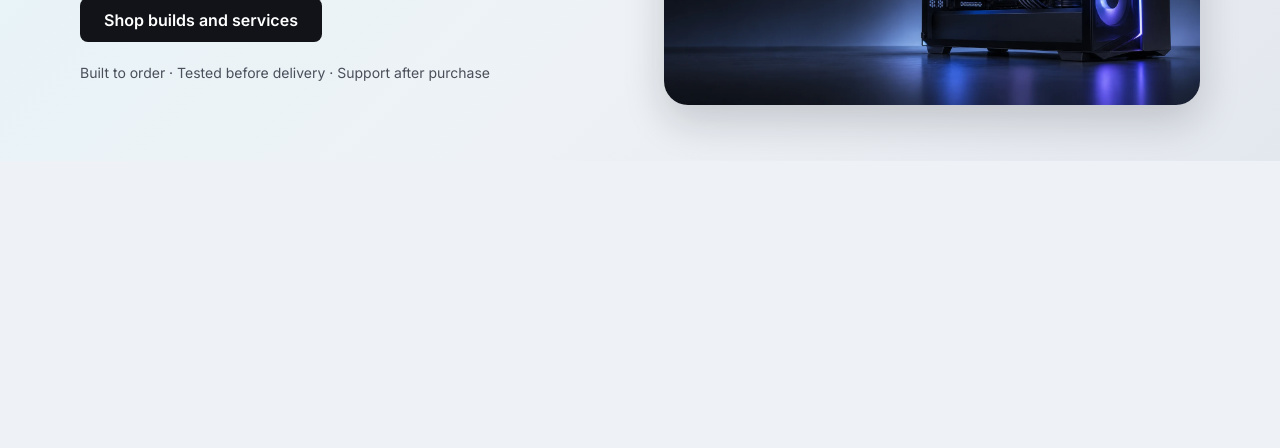
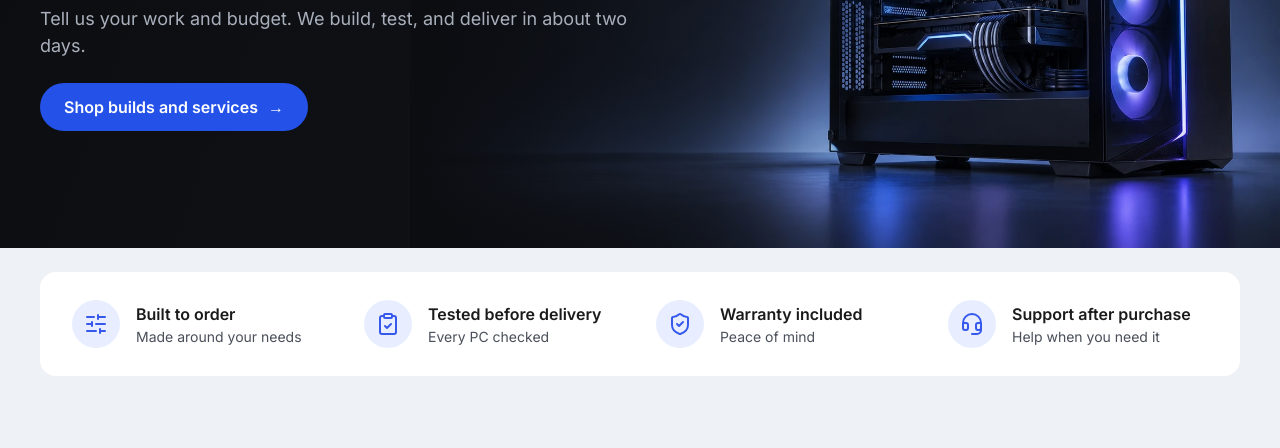
Before and after one commit to f1nh/collectava, a website: page index.html in a window 1280 px wide. Shown: the part 352-800 px from the top of the page. Drawn offline with Linux system fonts and the light colour scheme.

Commit message:
feat: update hero and feature strip design

```diff
--- a/assets/css/style.css
+++ b/assets/css/style.css
@@ -14,6 +14,11 @@
     --accent-dark: #066982;
     --error: #b3261e;
     --success: #1b6e3c;
+    --hero-glow: #1b3478;
+    --action: #2452e8;
+    --action-hover: #2047d4;
+    --action-tint: #e8eeff;
+    --hero-label: #9bb7ff;
 }
 
 body {
@@ -82,9 +87,13 @@ body {
 
 .site-header nav a:hover,
 .site-header nav a:focus-visible {
-    color: var(--accent-dark);
+    color: var(--action);
     text-decoration: underline;
     text-underline-offset: 4px;
+}
+
+.site-header nav a:focus-visible {
+    outline-color: var(--action);
 }
 
 a {
@@ -117,19 +126,43 @@ textarea:focus-visible {
 }
 
 .hero {
+    position: relative;
+    height: 520px;
+    overflow: hidden;
     background: linear-gradient(
-        135deg,
-        var(--tint) 0%,
-        var(--bg) 55%,
-        var(--bg-gradient-end) 100%
+        110deg,
+        var(--darker) 0%,
+        var(--dark) 68%,
+        var(--hero-glow) 100%
     );
+    color: var(--surface);
+    scroll-margin-top: 80px;
+}
+
+.hero_inner {
+    position: static;
+    height: 100%;
+    min-height: 0;
+    overflow: visible;
+    display: flex;
+    align-items: center;
     box-sizing: border-box;
-    display: grid;
-    grid-template-columns: repeat(2, minmax(0, 1fr));
-    align-items: center;
-    gap: 48px;
     width: 100%;
-    padding: 56px max(40px, calc((100% - 1200px) / 2 + 40px));
+    max-width: 1280px;
+    margin: 0 auto;
+    padding: 40px;
+}
+
+.hero_inner::after {
+    position: absolute;
+    top: 0;
+    right: 0;
+    width: 68%;
+    height: 100%;
+    background: linear-gradient(90deg, var(--darker), transparent 55%);
+    content: "";
+    pointer-events: none;
+    z-index: 1;
 }
 
 .hero,
@@ -141,57 +174,166 @@ footer {
 }
 
 .hero_content {
-    font-family: "Inter", Arial, sans-serif;
+    position: relative;
+    z-index: 2;
+    width: min(592px, 55%);
+}
+
+.hero_eyebrow {
+    margin: 0 0 16px;
+    color: var(--hero-label);
+    font-size: 0.75rem;
+    font-weight: 600;
+    letter-spacing: 0.08em;
+    text-transform: uppercase;
 }
 
 .hero_content h1 {
-    margin: 0 0 16px;
-    font-size: clamp(2rem, 4vw, 3rem);
+    margin: 0 0 24px;
+    font-size: clamp(2.5rem, 4vw, 3rem);
     line-height: 1.1;
 }
 
 .hero_text {
-    margin: 0 0 16px;
-    color: var(--ink-muted);
+    margin: 0 0 24px;
+    color: var(--on-dark-muted);
     font-size: 1.125rem;
     line-height: 1.5;
 }
 
 .hero_cta {
+    display: inline-flex;
     box-sizing: border-box;
-    display: flex;
-    width: fit-content;
-    min-height: 44px;
-    padding: 0 24px;
-    border-radius: 8px;
+    min-width: 260px;
+    min-height: 48px;
     align-items: center;
     justify-content: center;
-    background-color: var(--dark);
+    gap: 10px;
+    padding: 0 24px;
+    border-radius: 999px;
+    background-color: var(--action);
     color: var(--surface);
     font-weight: 600;
     text-decoration: none;
-    transition: background-color 150ms ease;
 }
 
 .hero_cta:hover,
 .hero_cta:focus-visible {
-    background-color: var(--accent-dark);
+    background-color: var(--action-hover);
     color: var(--surface);
 }
 
-.hero_image {
-    display: block;
-    width: 100%;
-    height: auto;
-    border-radius: 24px;
-    box-shadow: 0 16px 40px color-mix(in srgb, var(--dark) 18%, transparent);
+.hero_cta:focus-visible {
+    outline: 2px solid var(--accent-bright);
+    outline-offset: 2px;
 }
 
-.hero_trust {
-    margin: 20px 0 0;
+.hero_image {
+    position: absolute;
+    top: 0;
+    right: 0;
+    z-index: 0;
+    width: auto;
+    height: 100%;
+    object-fit: contain;
+}
+
+.feature-strip {
+    padding: 24px;
+    background-color: var(--bg);
+    scroll-margin-top: 80px;
+}
+
+.feature-strip_list {
+    display: grid;
+    grid-template-columns: repeat(4, minmax(0, 1fr));
+    gap: 32px;
+    box-sizing: border-box;
+    max-width: 1200px;
+    margin: 0 auto;
+    padding: 28px 32px;
+    border-radius: 16px;
+    background-color: var(--surface);
+    list-style: none;
+}
+
+.feature-item {
+    display: flex;
+    align-items: center;
+    gap: 16px;
+}
+
+.feature-icon {
+    display: grid;
+    flex: 0 0 48px;
+    width: 48px;
+    height: 48px;
+    place-items: center;
+    border-radius: 50%;
+    background-color: var(--action-tint);
+}
+
+.feature-icon img {
+    display: block;
+    width: 24px;
+    height: 24px;
+    filter: brightness(0) saturate(100%) invert(27%) sepia(97%) saturate(2632%) hue-rotate(224deg) brightness(94%) contrast(96%);
+}
+
+.feature-item h2 {
+    margin: 0;
+    font-size: 1rem;
+}
+
+.feature-item p {
+    margin: 4px 0 0;
     color: var(--ink-muted);
     font-size: 0.875rem;
-    line-height: 1.5;
+}
+
+@media (max-width: 800px) {
+    .hero {
+        height: auto;
+    }
+
+    .hero_inner {
+        height: auto;
+        min-height: 0;
+        flex-direction: column;
+        align-items: stretch;
+        gap: 32px;
+        padding: 40px 24px;
+    }
+
+    .hero_content {
+        width: 100%;
+    }
+
+    .hero_inner::after {
+        display: none;
+    }
+
+    .hero_image {
+        position: static;
+        width: 100%;
+        height: auto;
+        border-radius: 16px;
+    }
+
+    .feature-strip {
+        padding: 24px;
+    }
+
+    .feature-strip_list {
+        grid-template-columns: repeat(2, minmax(0, 1fr));
+        padding: 24px;
+    }
+}
+
+@media (max-width: 480px) {
+    .feature-strip_list {
+        grid-template-columns: 1fr;
+    }
 }
 
 .card {
@@ -255,11 +397,3 @@ textarea:focus-visible {
 .message_success {
     color: var(--success);
 }
-
-@media (max-width: 800px) {
-    .hero {
-        grid-template-columns: 1fr;
-        gap: 32px;
-        padding: 40px 16px;
-    }
-}
--- a/index.html
+++ b/index.html
@@ -30,25 +30,62 @@
   </header>
   <main>
     <section class="hero" id="home" aria-labelledby="hero-title">
+        <div class="hero_inner">
             <div class="hero_content">
+                <p class="hero_eyebrow">Custom builds &amp; services</p>
                 <h1 id="hero-title">Custom PCs, built around you.</h1>
-            <p class="hero_text">
-                Tell us your work and budget. We build, test, and deliver in about two days.
-            </p>
-            <a class="hero_cta" href="#shop">Shop builds and services</a>
-            <p class="hero_trust">
-                Built to order · Tested before delivery · Support after purchase
-            </p>
+                <p class="hero_text">Tell us your work and budget. We build, test, and deliver in about two days.</p>
+                <a href="#shop" class="hero_cta">Shop builds and services<span aria-hidden="true">→</span></a>
             </div>
-
             <img
-            class="hero_image"
                 src="assets/images/collectava-hero.webp"
                 alt="Custom gaming PC with a glass side panel and glowing blue and purple fans"
+                class="hero_image"
                 width="1620"
                 height="971"
                 fetchpriority="high"
             >
+        </div>
+    </section>
+    <section class="feature-strip" aria-label="Why choose Collectava">
+        <ul class="feature-strip_list">
+            <li class="feature-item">
+                <span class="feature-icon" aria-hidden="true">
+                    <img src="assets/images/icons/sliders-horizontal.svg" alt="">
+                </span>
+                <div>
+                    <h2>Built to order</h2>
+                    <p>Made around your needs</p>
+                </div>
+            </li>
+            <li class="feature-item">
+                <span class="feature-icon" aria-hidden="true">
+                    <img src="assets/images/icons/clipboard-check.svg" alt="">
+                </span>
+                <div>
+                    <h2>Tested before delivery</h2>
+                    <p>Every PC checked</p>
+                </div>
+            </li>
+            <li class="feature-item">
+                <span class="feature-icon" aria-hidden="true">
+                    <img src="assets/images/icons/shield-check.svg" alt="">
+                </span>
+                <div>
+                    <h2>Warranty included</h2>
+                    <p>Peace of mind</p>
+                </div>
+            </li>
+            <li class="feature-item">
+                <span class="feature-icon" aria-hidden="true">
+                    <img src="assets/images/icons/headset.svg" alt="">
+                </span>
+                <div>
+                    <h2>Support after purchase</h2>
+                    <p>Help when you need it</p>
+                </div>
+            </li>
+        </ul>
     </section>
   </main>
   <footer>
```
Also changed, not shown: assets/images/icons/clipboard-check.svg (added), assets/images/icons/headset.svg (added), assets/images/icons/shield-check.svg (added), assets/images/icons/sliders-horizontal.svg (added). Lines whose indentation alone changed are shown as unchanged.
